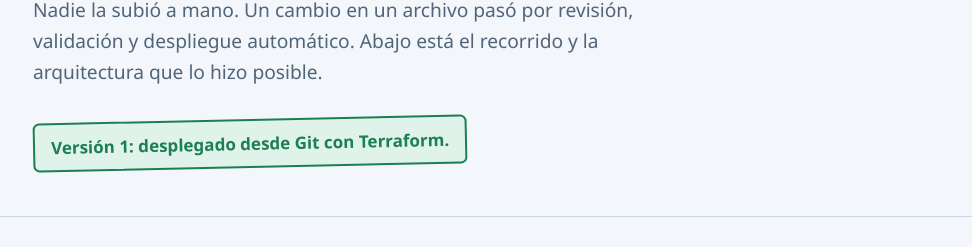
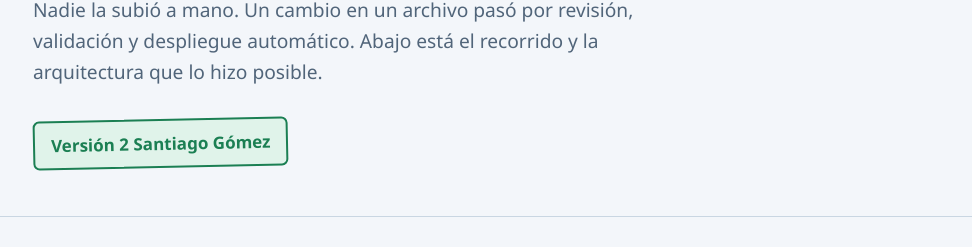
Before and after one commit to gomezsantiago0/gitops-lab, a plain HTML site: page site/index.html in a window 1280 px wide. Shown: the part 322-569 px from the top of the page, without its empty margins (131-1103 px from the left). Drawn offline with Linux system fonts and the light colour scheme.

Commit message:
Update version text to 'Versión 2 Santiago Gómez'

```diff
--- a/site/index.html
+++ b/site/index.html
@@ -165,7 +165,7 @@
       <h1>Esta página viajó desde Git hasta Azure</h1>
       <p class="lead">Nadie la subió a mano. Un cambio en un archivo pasó por revisión, validación y despliegue automático. Abajo está el recorrido y la arquitectura que lo hizo posible.</p>
       <!-- CAMBIE SOLO EL TEXTO DE LA SIGUIENTE LÍNEA: ponga «Versión 2» y su nombre -->
-      <p class="version" id="version">Versión 1: desplegado desde Git con Terraform.</p>
+      <p class="version" id="version">Versión 2 Santiago Gómez</p>
     </div>
   </header>
 
```
